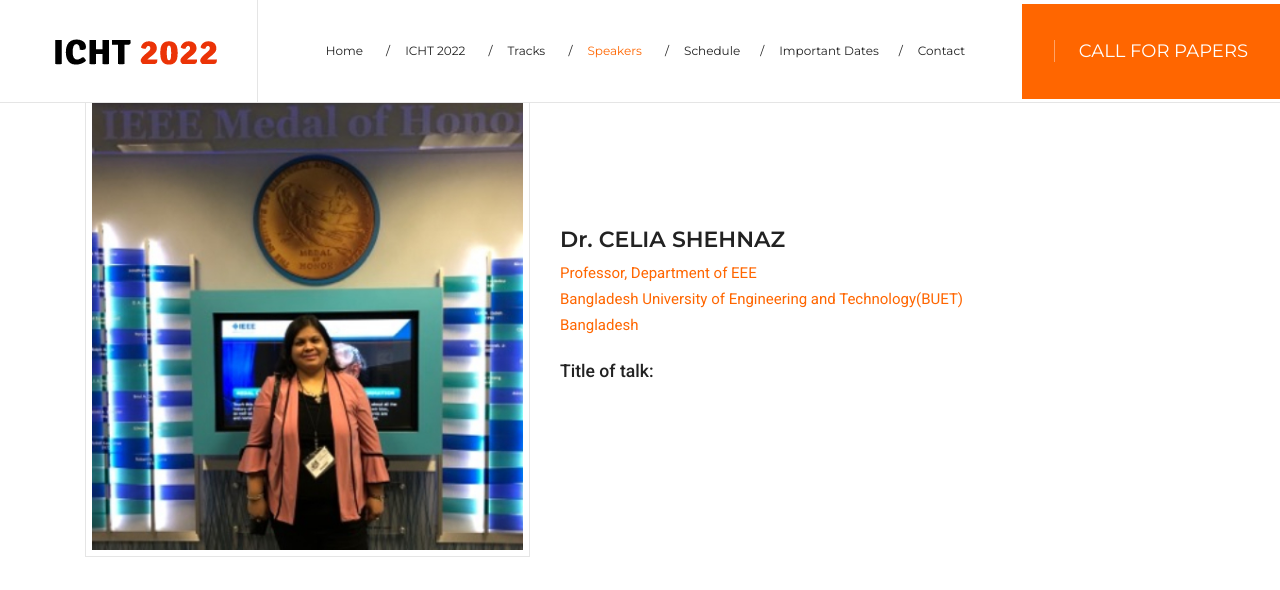
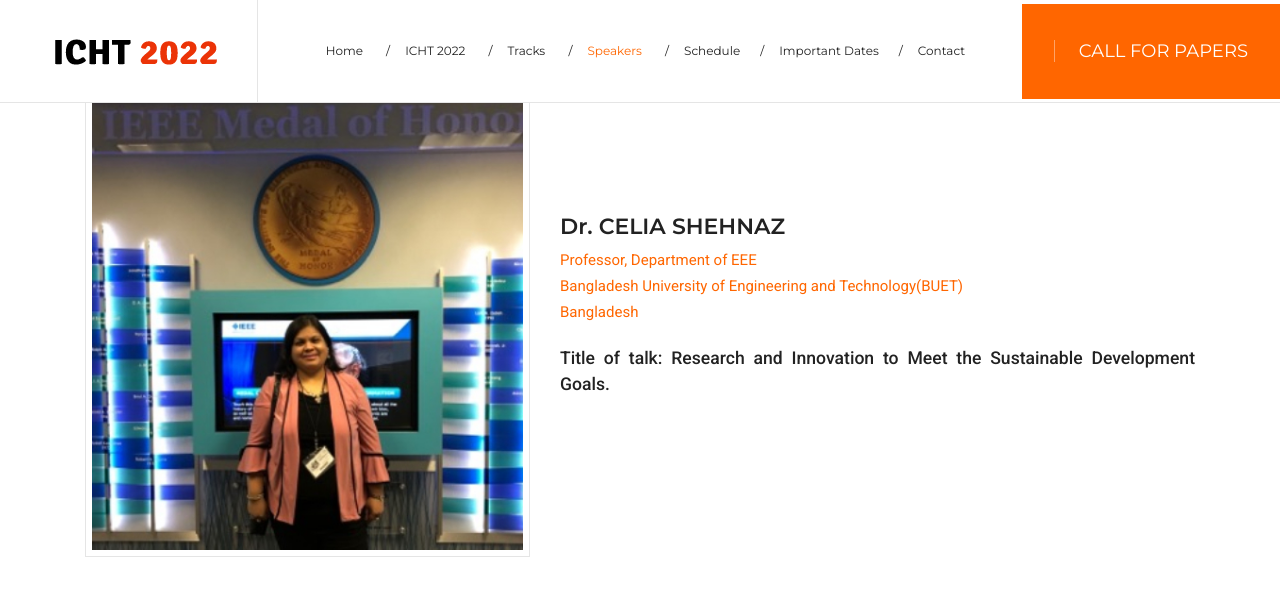
Before and after one commit to sarangi/ICHT2022, a PHP site: page /t1sp2.php in a window 1280 px wide. Shown: the top 590 px of the page. Run offline with PHP 8.4, Linux system fonts and the light colour scheme; data that the repository does not hold is empty; some libraries are stand-ins or nearby versions.

Commit message:
speaker updation on 13012022

```diff
--- a/t1sp2.php
+++ b/t1sp2.php
@@ -23,7 +23,7 @@
 							</p>
 						</div>
 						<div class="details">
-							<p >Title of talk:
+							<p >Title of talk: Research and Innovation to Meet the Sustainable Development Goals.
 							<br>
 							</p>
 						</div>
--- a/t6sp1.php
+++ b/t6sp1.php
@@ -23,7 +23,7 @@
                             </p>
 						</div>
 						<div class="details">
-							<p >Title of talk:
+							<p >Title of talk: Using Traditional Knowledge of Design for Crafting a Sustainable Future.
 							<br>
 							</p>
 						</div>
```
